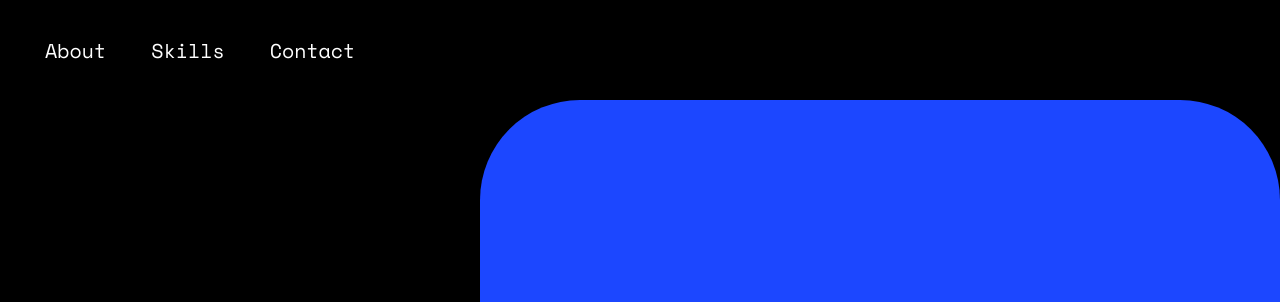
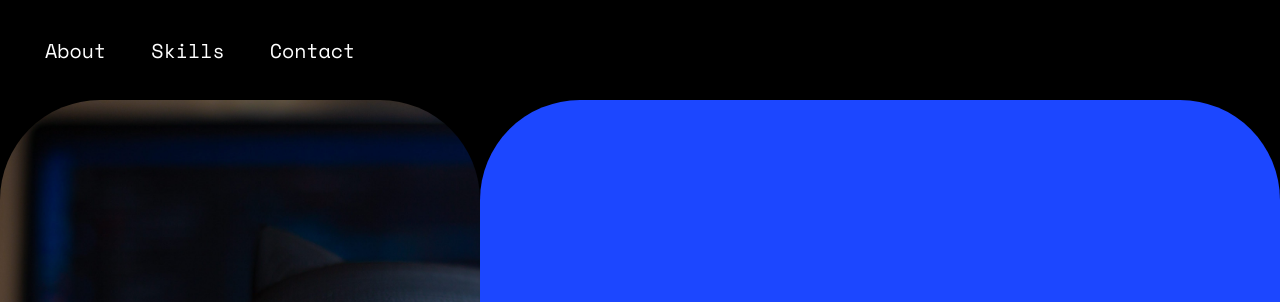
Before and after one commit to naremare/portfolio-2, a plain HTML site: page index.html in a window 1280 px wide. Shown: the top 302 px of the page. Drawn offline with nearby package versions, Linux system fonts and the light colour scheme; the site is published under a folder, as on GitHub Pages, so addresses that start at the root find nothing.

Commit message:
new path

```diff
--- a/css/style.css
+++ b/css/style.css
@@ -90,7 +90,7 @@ nav ul li a {
 
 section.about .empty {
     flex-basis: 37.5vw;
-    background-image: url("/img/image.jpeg");
+    background-image: url("../img/image.jpeg");
     background-repeat: no-repeat;
     background-position: -5rem;
     background-size:cover;
```
